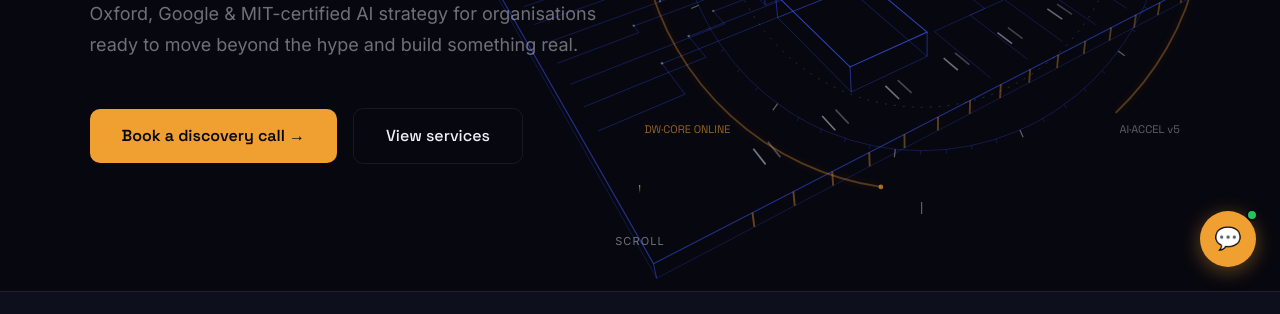
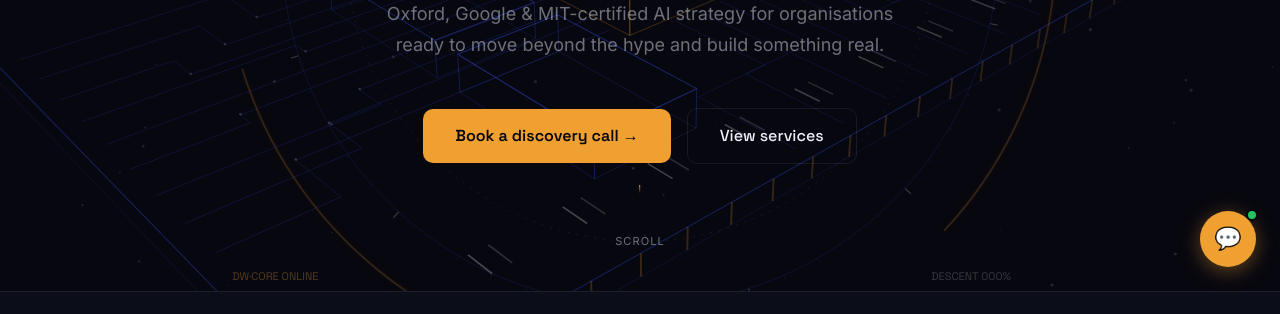
Before and after one commit to danielwalsh-ai/danielwalsh.ai, a website: page public/index.html in a window 1280 px wide. Shown: the part 509-823 px from the top of the page. Drawn offline with Linux system fonts and the light colour scheme; no server answers; animation ran at ten frames a second.

Commit message:
Full-page parallax hologram: fixed backdrop, starfield layer, spiral descent on scroll, translucent sections
Co-Authored-By: Claude Opus 4.8 <noreply@anthropic.com>

```diff
--- a/public/index.html
+++ b/public/index.html
@@ -107,19 +107,14 @@ nav.scrolled { padding: 14px 40px; }
 /* ─── HERO ─── */
 #hero {
   min-height: 100vh; position: relative;
-  display: flex; flex-direction: row; align-items: center; justify-content: flex-start;
-  text-align: left; padding: 120px 40px 80px 7vw;
+  display: flex; flex-direction: column; align-items: center; justify-content: center;
+  text-align: center; padding: 120px 40px 80px;
   overflow: hidden;
 }
-#mesh-canvas { position: absolute; inset: 0; z-index: 0; width: 100%; height: 100%; display: block; }
-.hero-content { position: relative; z-index: 1; max-width: 620px; }
-/* Narrow screens: HUD sits faint behind centred text (JS dims + recentres it) */
-@media (max-width: 1000px) {
-  #hero { flex-direction: column; justify-content: center; text-align: center; padding: 120px 40px 80px; }
-  .hero-content { max-width: 800px; }
-  .hero-sub { margin: 0 auto 48px; }
-  .hero-actions { justify-content: center; }
-}
+/* Full-page parallax backdrop: fixed behind all content, ghosting through
+   translucent section backgrounds, spiraling with scroll. */
+#mesh-canvas { position: fixed; inset: 0; z-index: -1; width: 100%; height: 100%; display: block; pointer-events: none; }
+.hero-content { position: relative; z-index: 1; max-width: 800px; }
 .hero-eyebrow {
   display: inline-flex; align-items: center; gap: 8px;
   border: 1px solid var(--border-amber);
@@ -140,9 +135,9 @@ nav.scrolled { padding: 14px 40px; }
 .hero-title .dim { color: var(--muted); }
 .hero-sub {
   font-size: 18px; color: var(--muted); line-height: 1.7;
-  max-width: 520px; margin: 0 0 48px; font-weight: 400;
-}
-.hero-actions { display: flex; align-items: center; gap: 16px; justify-content: flex-start; flex-wrap: wrap; }
+  max-width: 560px; margin: 0 auto 48px; font-weight: 400;
+}
+.hero-actions { display: flex; align-items: center; gap: 16px; justify-content: center; flex-wrap: wrap; }
 .btn-primary {
   background: var(--amber); color: #07070f;
   border: none; padding: 14px 32px; border-radius: 10px;
@@ -169,7 +164,7 @@ nav.scrolled { padding: 14px 40px; }
 
 /* ─── CREDENTIALS BAR ─── */
 #credentials {
-  background: var(--bg2); border-top: 1px solid var(--border); border-bottom: 1px solid var(--border);
+  background: rgba(13,15,28,0.82); border-top: 1px solid var(--border); border-bottom: 1px solid var(--border);
   padding: 28px 40px;
   display: flex; align-items: center; justify-content: center; gap: 60px; flex-wrap: wrap;
 }
@@ -199,7 +194,7 @@ section { padding: 80px 40px; }
 .section-sub { font-size: 17px; color: var(--muted); max-width: 540px; line-height: 1.7; }
 
 /* ─── SERVICES ─── */
-#services { background: var(--bg); }
+#services { background: rgba(7,7,15,0.72); }
 .services-intro { margin-bottom: 40px; }
 .services-grid { display: grid; grid-template-columns: repeat(2, 1fr); gap: 2px; background: var(--border); border-radius: var(--radius-lg); overflow: hidden; }
 .service-card {
@@ -230,7 +225,7 @@ section { padding: 80px 40px; }
 .service-card:hover .service-arrow { color: var(--amber); transform: translate(3px,-3px); }
 
 /* ─── PROCESS ─── */
-#process { background: var(--bg2); }
+#process { background: rgba(13,15,28,0.78); }
 .process-grid { display: grid; grid-template-columns: 1fr 1fr; gap: 48px; align-items: stretch; margin-top: 48px; }
 .process-steps { display: flex; flex-direction: column; gap: 0; }
 .step {
@@ -262,7 +257,7 @@ section { padding: 80px 40px; }
 @keyframes pulseNode { 0%,100%{r:6} 50%{r:8} }
 
 /* ─── BOOKING ─── */
-#booking { background: var(--bg); }
+#booking { background: rgba(7,7,15,0.72); }
 .booking-layout { display: grid; grid-template-columns: 320px 1fr; gap: 48px; align-items: start; }
 
 /* Service selector panel */
@@ -1120,7 +1115,6 @@ footer {
    plus a slow idle drift and slight mouse-tilt parallax. */
 (function(){
   const canvas=document.getElementById('mesh-canvas');
-  const hero=document.getElementById('hero');
   const ctx=canvas.getContext('2d');
   const reduced=window.matchMedia('(prefers-reduced-motion: reduce)').matches;
   let W,H,dpr=1;
@@ -1194,13 +1188,16 @@ footer {
   /* Amber pulse pads on the die top */
   const pads=[[-0.2,-0.2],[0.2,-0.2],[-0.2,0.2],[0.2,0.2]].map(k=>({p:[k[0],0.145,k[1]]}));
 
+  /* Parallax starfield — deepest layer, drifts slower than the page */
+  const stars=[];
+  for(let i=0;i<80;i++)stars.push({x:Math.random(),y:Math.random(),depth:0.15+Math.random()*0.45,r:0.5+Math.random()*1.3});
+
   let rotY=0,targetY=0,mx=0,my=0,tmx=0,tmy=0,idle=0;
-  const TILT=0.52,SCROLL_RATE=0.0032;
+  const TILT=0.52,SCROLL_RATE=0.0040;
 
   function resize(){
-    const r=hero.getBoundingClientRect();
     dpr=Math.min(window.devicePixelRatio||1,2);
-    W=r.width;H=r.height;
+    W=window.innerWidth;H=window.innerHeight;
     canvas.width=W*dpr;canvas.height=H*dpr;
     canvas.style.width=W+'px';canvas.style.height=H+'px';
     ctx.setTransform(dpr,0,0,dpr,0,0);
@@ -1218,13 +1215,26 @@ footer {
 
   function draw(){
     ctx.clearRect(0,0,W,H);
-    /* Desktop: HUD lives in the right half beside the copy. Narrow: faint, centred behind it. */
+    const sy=window.scrollY;
+    const docH=Math.max(1,document.documentElement.scrollHeight-H);
+    const p=Math.min(1,sy/docH);            /* 0 at top → 1 at page bottom */
     const narrow=W<1000;
-    const cx=narrow?W/2:W*0.72;
-    const cy=H*0.52-window.scrollY*0.15; /* slight parallax rise */
-    const R=narrow?Math.min(W,H)*0.34:Math.min(H*0.34,W*0.17);
-    const rx=TILT+tmy*0.10, ry=rotY+idle+tmx*0.10;
-    ctx.globalAlpha=narrow?0.4:1;
+
+    /* Layer 1 — starfield, scrolls at a fraction of page speed (parallax) */
+    stars.forEach(s=>{
+      const yy=((s.y*H - sy*s.depth*0.25)%H+H)%H;
+      const xx=s.x*W + Math.sin(idle*0.7+s.y*9)*6;
+      ctx.beginPath();ctx.arc(xx,yy,s.r,0,Math.PI*2);
+      ctx.fillStyle=WHITE((0.05+s.depth*0.16).toFixed(3));ctx.fill();
+    });
+
+    /* Layer 2 — the hologram, corkscrewing down the page as you scroll */
+    const cx=W*0.5 + (narrow?0:W*0.10*Math.sin(p*Math.PI*4));
+    const cy=H*0.5 + H*0.07*Math.cos(p*Math.PI*4);
+    const R=Math.min(W,H)*(0.40-0.05*Math.sin(p*Math.PI*2));
+    const rx=(TILT-0.10+p*0.85)+tmy*0.10;   /* board tips over as you descend */
+    const ry=rotY+idle+tmx*0.10;
+    ctx.globalAlpha=narrow?0.30:0.55;        /* burn-in level behind content */
 
     lines.forEach(L=>{
       const pts=L.pts.map(p=>project(p,ry,rx,R,cx,cy));
@@ -1254,12 +1264,12 @@ footer {
     });
     ctx.restore();
 
-    drawHUD(cx,cy,R,ry);
+    drawHUD(cx,cy,R,ry,p);
     ctx.globalAlpha=1;
   }
 
   /* ── HUD reticle: concentric rings + ticks + micro-readouts (screen space) ── */
-  function drawHUD(cx,cy,R,ry){
+  function drawHUD(cx,cy,R,ry,p){
     const r1=R*1.12, r2=R*1.30, r3=R*0.92;
 
     /* ring A — fine blue circle with 60 tick marks, rotates with scroll */
@@ -1313,7 +1323,7 @@ footer {
     ctx.fillStyle=AMBER(0.6);
     ctx.fillText('DW·CORE ONLINE',cx-r2*0.98,cy+r2*0.80);
     ctx.fillStyle=WHITE(0.38);
-    ctx.fillText('AI·ACCEL v5',cx+r2*0.70,cy+r2*0.80);
+    ctx.fillText('DESCENT '+String(Math.round((p||0)*100)).padStart(3,'0')+'%',cx+r2*0.70,cy+r2*0.80);
   }
 
   let frame=0;
@@ -1324,19 +1334,17 @@ footer {
     tmx+=(mx-tmx)*0.05; tmy+=(my-tmy)*0.05;
     /* self-heal if a resize event was missed (e.g. hidden tab, orientation change) */
     if(++frame%30===0){
-      const r=hero.getBoundingClientRect();
-      if(Math.abs(W-r.width)>1||Math.abs(H-r.height)>1)resize();
+      if(Math.abs(W-window.innerWidth)>1||Math.abs(H-window.innerHeight)>1)resize();
     }
     draw();
     requestAnimationFrame(loop);
   }
 
   window.addEventListener('resize',resize);
-  hero.addEventListener('mousemove',e=>{
-    const r=hero.getBoundingClientRect();
-    mx=(e.clientX-r.left)/r.width*2-1; my=(e.clientY-r.top)/r.height*2-1;
+  window.addEventListener('mousemove',e=>{
+    mx=e.clientX/W*2-1; my=e.clientY/H*2-1;
   });
-  hero.addEventListener('mouseleave',()=>{mx=0;my=0;});
+  document.addEventListener('mouseleave',()=>{mx=0;my=0;});
   resize();
   if(reduced){draw();window.addEventListener('scroll',()=>{targetY=rotY=window.scrollY*SCROLL_RATE;draw();},{passive:true});}
   else loop();
```
